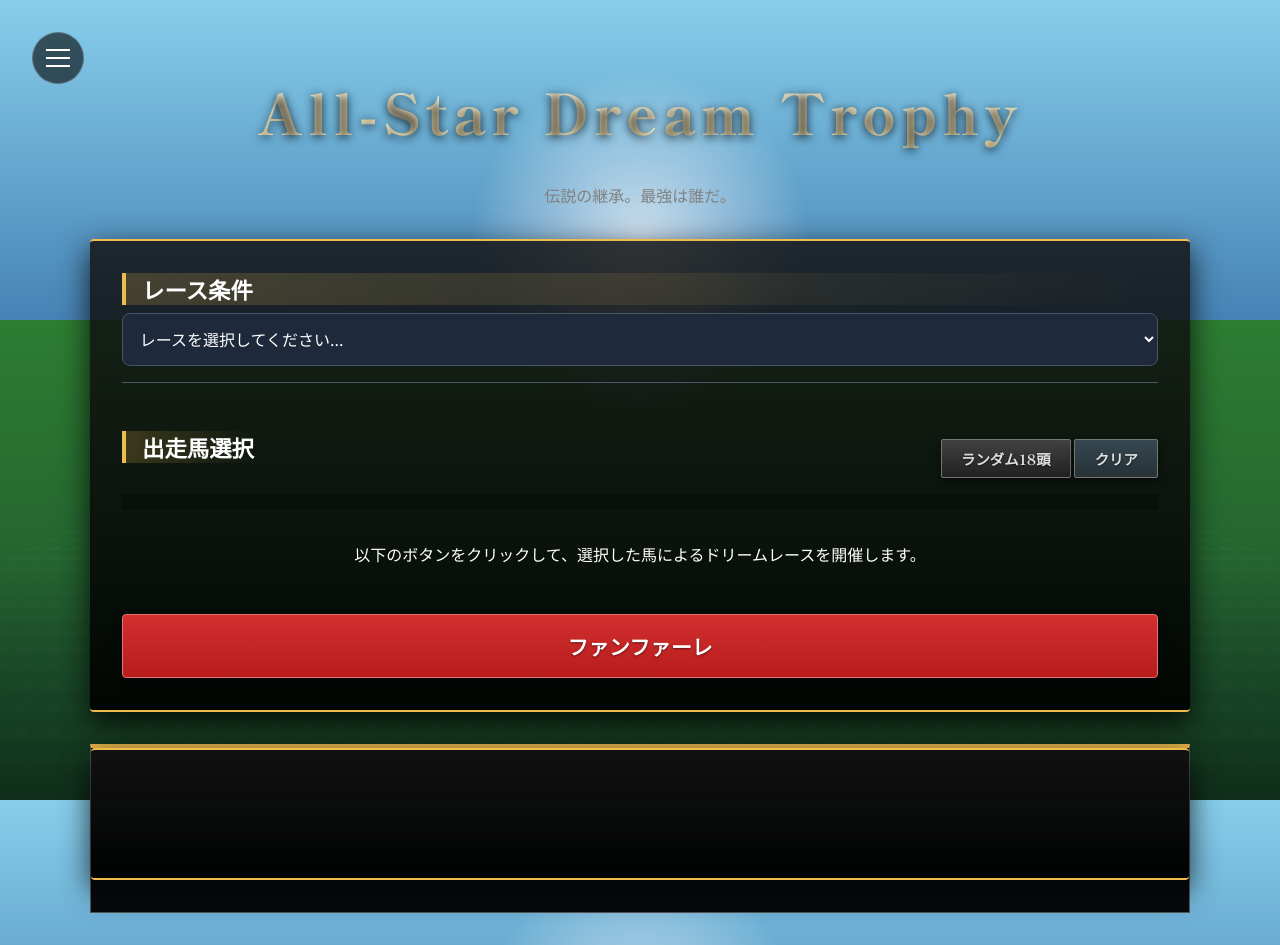
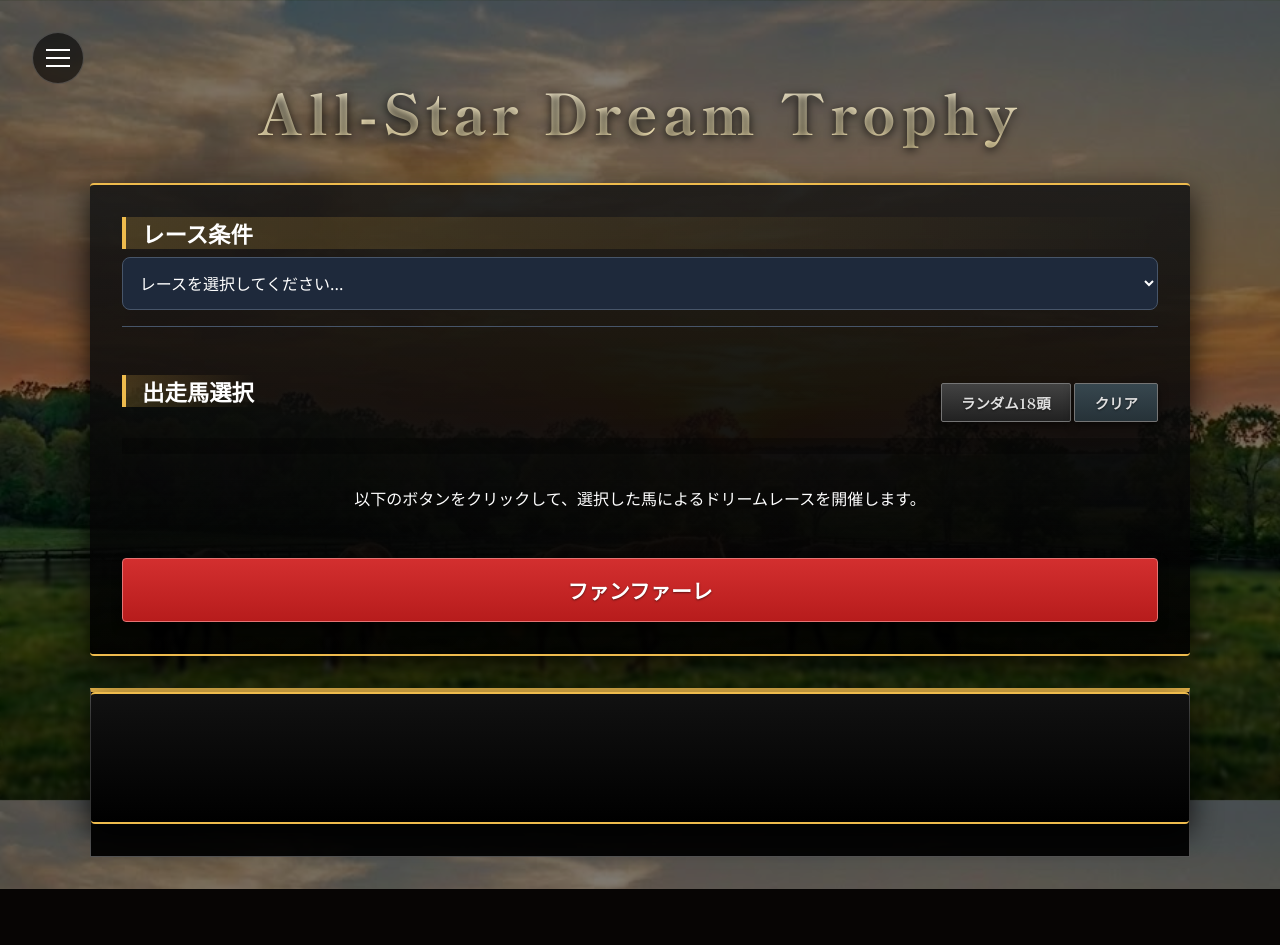
Before and after one commit to SanoKota/Hackz-iwamon, a Flask app: page /race in a window 1280 px wide. After the commit the page ends 889 px from the top, so only its background shows below. Run offline with Flask 3, Linux system fonts and the light colour scheme; data that the repository does not hold is empty; some web fonts are replaced.

Commit message:
背景画像を追加

```diff
--- a/src/app/static/style.css
+++ b/src/app/static/style.css
@@ -32,13 +32,13 @@ body {
     margin: 0;
     padding: 0;
     font-family: 'Noto Sans JP', sans-serif;
-    /* Realistic Turf Background using gradients */
-    background:
-        radial-gradient(circle at 50% 30%, rgba(255, 255, 255, 0.7) 0%, rgba(255, 255, 255, 0) 20%),
-        /* Sun Glare */
-        linear-gradient(to bottom, #87CEEB 0%, #4682B4 40%, #2e7d32 40%, #1b4d2e 100%);
-    /* Sky to Turf */
+    /* Updated Background Image with Dark Overlay for Readability */
+    background: linear-gradient(rgba(0, 0, 0, 0.5), rgba(0, 0, 0, 0.5)), url("background.png");
+    background-size: cover;
+    background-position: center;
     background-attachment: fixed;
+    background-repeat: no-repeat;
+
     color: var(--text-primary);
     min-height: 100vh;
     display: flex;
--- a/src/app/templates/race.html
+++ b/src/app/templates/race.html
@@ -38,9 +38,6 @@
     <div class="container">
         <!-- Title / Header -->
         <h1>All-Star Dream Trophy</h1>
-        <p class="subtitle" style="text-align: center; color: gray; margin-bottom: 2rem;">
-            伝説の継承。最強は誰だ。
-        </p>
 
         <!-- Control Area -->
         <div class="glass-card" style="margin-bottom: 2rem;">
```
Also changed, not shown: src/app/static/background.png (added).
